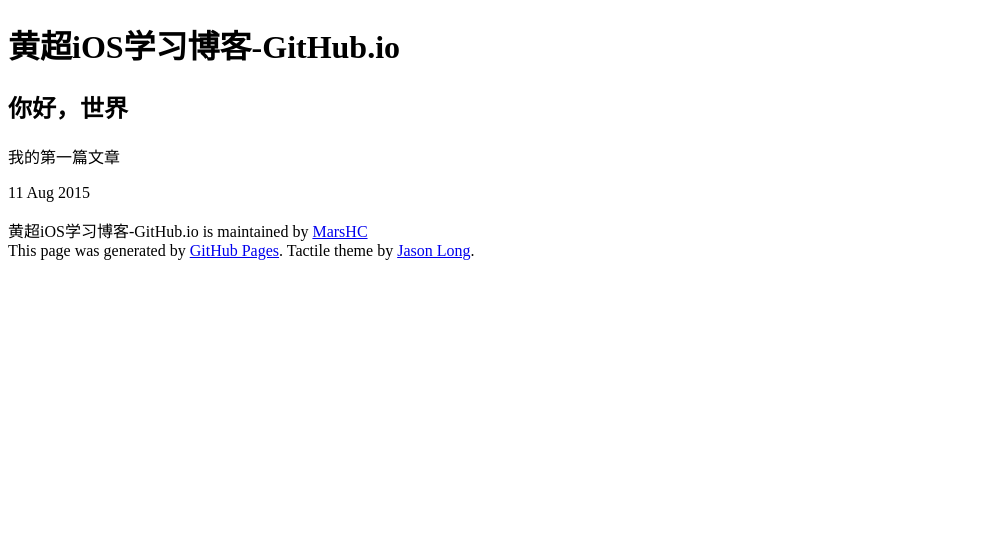
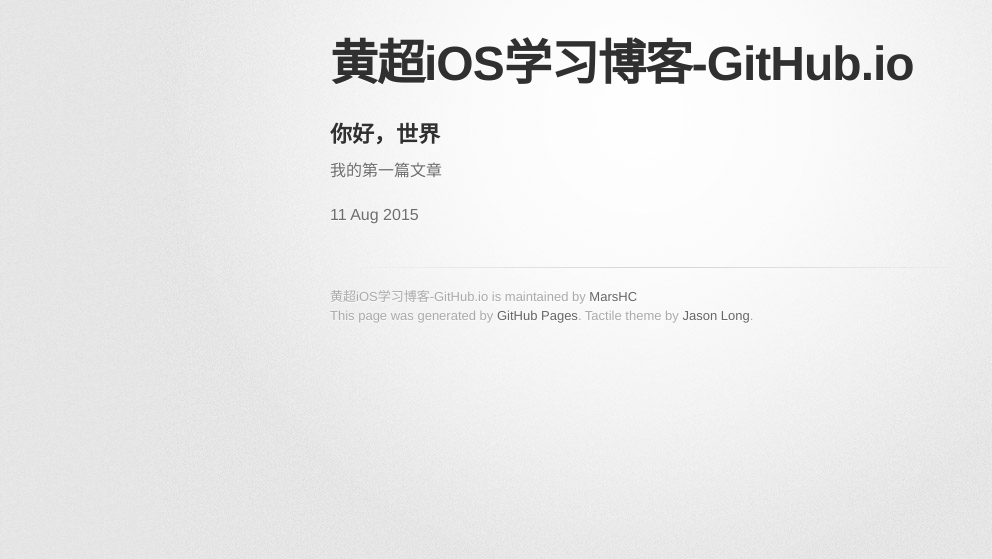
Before and after one commit to MarsHC/hc.iOS.study.github.io, a Jekyll site: the page built from _posts/2015-08-11-Hello-World.html, in a window 1280 px wide. Shown: the top 559 px of the page, without its empty margins (0-992 px from the left). Built offline with Jekyll 4.4.1, drawn with Linux system fonts in a browser that asks for light colours; some web fonts are replaced.

Commit message:
Add {{ site.baseurl }} in <link rel="stylesheet" type="text/css" href="{{ site.baseurl }}/stylesheets/stylesheet.css" media="screen">.

```diff
--- a/_layouts/default.html
+++ b/_layouts/default.html
@@ -4,9 +4,9 @@
     <meta charset='utf-8'>
     <meta http-equiv="X-UA-Compatible" content="chrome=1">
     <link href='https://fonts.googleapis.com/css?family=Chivo:900' rel='stylesheet' type='text/css'>
-    <link rel="stylesheet" type="text/css" href="../stylesheets/stylesheet.css" media="screen">
-    <link rel="stylesheet" type="text/css" href="../stylesheets/github-dark.css" media="screen">
-    <link rel="stylesheet" type="text/css" href="../stylesheets/print.css" media="print">
+    <link rel="stylesheet" type="text/css" href="{{ site.baseurl }}/stylesheets/stylesheet.css" media="screen">
+    <link rel="stylesheet" type="text/css" href="{{ site.baseurl }}/stylesheets/github-dark.css" media="screen">
+    <link rel="stylesheet" type="text/css" href="{{ site.baseurl }}/stylesheets/print.css" media="print">
   </head>
 
   <body>
```
